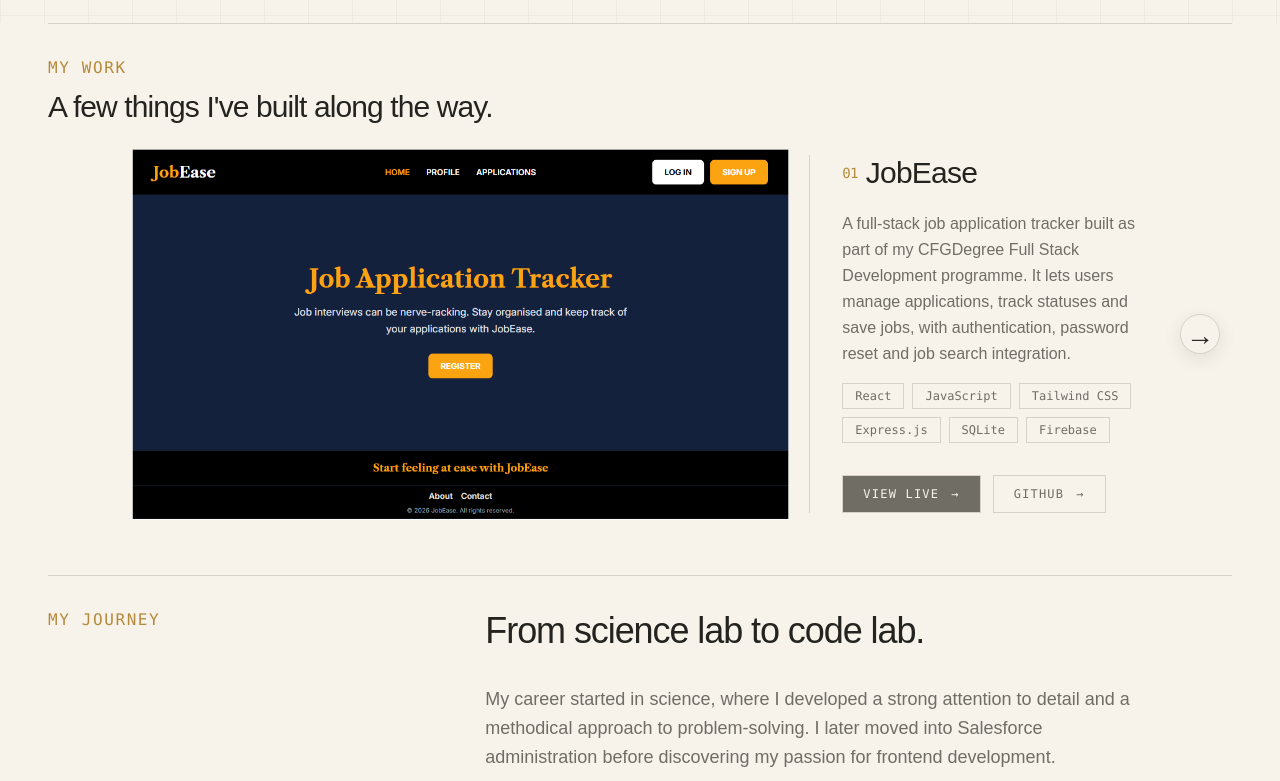
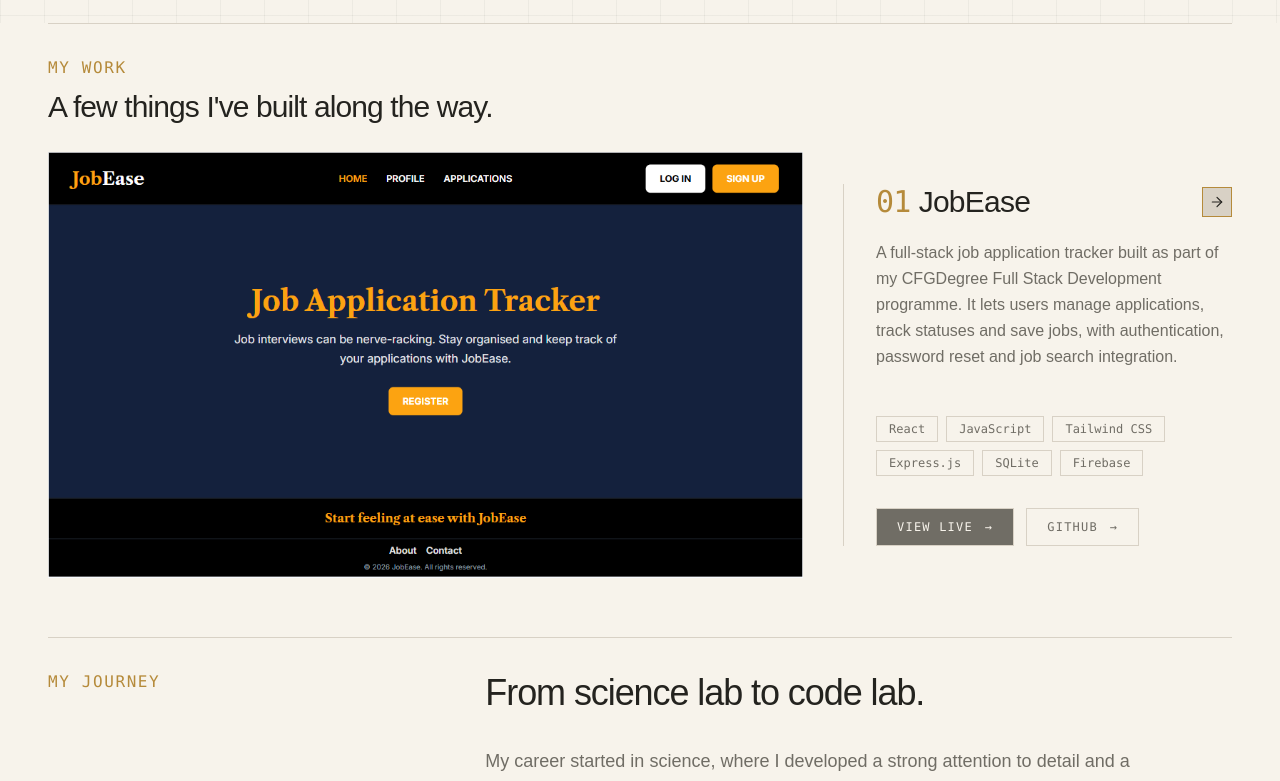
Before and after one commit to PrakrutiPareek/pp--portfolio, a Next.js app: page / in a window 1280 px wide. Shown: the part 680-1461 px from the top of the page. Built offline with nearby package versions, Linux system fonts and the light colour scheme.

Commit message:
Move project navigation beside title

```diff
--- a/src/app/components/Work.tsx
+++ b/src/app/components/Work.tsx
@@ -1,5 +1,6 @@
 "use client";
 import Image from "next/image";
+import {ArrowLeft, ArrowRight} from "lucide-react";
 import {useState} from "react";
 
 const projects = [
@@ -69,21 +70,8 @@ export default function Work() {
           const project = projects[currentProject];
 
           return (
-            <article className="grid w-full grid-cols-[48px_minmax(0,1fr)_48px] items-center gap-x-3 gap-y-6 border-(--border) md:grid-cols-[64px_minmax(0,1fr)_64px] md:gap-x-5 lg:grid-cols-[64px_minmax(0,1.65fr)_minmax(280px,0.85fr)_64px]">
-              {currentProject > 0 ? (
-                <button
-                  type="button"
-                  aria-label="Previous project"
-                  onClick={() => setCurrentProject(currentProject - 1)}
-                  className="col-start-1 row-start-1 flex size-8 select-none items-center justify-center justify-self-center rounded-full border border-(--border) bg-(--background) font-serif text-[1.75rem] leading-none text-(--foreground) shadow-[0_5px_18px_rgba(36,35,31,0.10)] transition-colors hover:border-(--accent) hover:bg-(--accent) hover:text-(--background) focus-visible:outline-2 focus-visible:outline-offset-4 focus-visible:outline-(--accent) md:size-10"
-                >
-                  <span aria-hidden="true">←</span>
-                </button>
-              ) : (
-                <span aria-hidden="true" className="col-start-1 row-start-1" />
-              )}
-
-              <div className="relative col-start-2 row-start-1 aspect-[1150/730] min-w-0 overflow-hidden">
+            <article className="grid w-full gap-y-6 border-(--border) lg:grid-cols-[minmax(0,1.65fr)_minmax(280px,0.85fr)] lg:items-center lg:gap-x-10">
+              <div className="relative aspect-[1150/730] min-w-0 overflow-hidden lg:col-start-1 lg:row-start-1">
                 <Image
                   src={project.image}
                   alt={`${project.title} project preview`}
@@ -93,17 +81,57 @@ export default function Work() {
                 />
               </div>
 
-              <div className="col-span-3 row-start-2 grid gap-6 md:grid-cols-[1fr_1.5fr] md:items-start lg:col-span-1 lg:col-start-3 lg:row-start-1 lg:block lg:border-l lg:border-(--border) lg:pl-8">
-                <h3 className="flex items-center gap-2 text-2xl font-medium tracking-tight md:text-3xl lg:mb-5">
-                  <span className="font-mono text-sm text-(--accent)">
-                    {project.number}
-                  </span>
+              <div className="grid gap-6 md:grid-cols-[1fr_1.5fr] md:items-start lg:col-start-2 lg:row-start-1 lg:block lg:border-l lg:border-(--border) lg:pl-8">
+                <div className="flex flex-wrap items-center justify-between gap-x-3 gap-y-2 lg:mb-5">
+                  <h3 className="flex min-w-0 items-center gap-2 text-2xl font-medium tracking-tight md:text-3xl">
+                    <span className="font-mono text-md text-(--accent)">
+                      {project.number}
+                    </span>
 
-                  {project.title}
-                </h3>
+                    {project.title}
+                  </h3>
+
+                  <div className="ml-auto grid shrink-0 grid-cols-2 gap-1">
+                    {currentProject > 0 ? (
+                      <button
+                        type="button"
+                        aria-label="Previous project"
+                        onClick={() => setCurrentProject(currentProject - 1)}
+                        className="group inline-flex size-[30px] items-center justify-center border border-(--accent) bg-(--border) text-(--foreground) transition-opacity duration-200 hover:opacity-80 focus-visible:outline-2 focus-visible:outline-offset-2 focus-visible:outline-(--accent)"
+                      >
+                        <ArrowLeft
+                          aria-hidden="true"
+                          size={16}
+                          strokeWidth={1.75}
+                          className="transition-transform duration-200 group-hover:-translate-x-0.5"
+                        />
+                      </button>
+                    ) : (
+                      <span aria-hidden="true" className="size-[30px]" />
+                    )}
+
+                    {currentProject < projects.length - 1 ? (
+                      <button
+                        type="button"
+                        aria-label="Next project"
+                        onClick={() => setCurrentProject(currentProject + 1)}
+                        className="group inline-flex size-[30px] items-center justify-center border border-(--accent) bg-(--border) text-(--foreground) transition-opacity duration-200 hover:opacity-80 focus-visible:outline-2 focus-visible:outline-offset-2 focus-visible:outline-(--accent)"
+                      >
+                        <ArrowRight
+                          aria-hidden="true"
+                          size={16}
+                          strokeWidth={1.75}
+                          className="transition-transform duration-200 group-hover:translate-x-0.5"
+                        />
+                      </button>
+                    ) : (
+                      <span aria-hidden="true" className="size-[30px]" />
+                    )}
+                  </div>
+                </div>
 
                 <div>
-                  <p className="max-w-2xl leading-relaxed text-(--muted)">
+                  <p className="min-h-48 max-w-2xl leading-relaxed text-(--muted) sm:min-h-36 md:min-h-32 lg:min-h-48 xl:min-h-40">
                     {project.description}
                   </p>
 
@@ -145,22 +173,6 @@ export default function Work() {
                   </div>
                 </div>
               </div>
-
-              {currentProject < projects.length - 1 ? (
-                <button
-                  type="button"
-                  aria-label="Next project"
-                  onClick={() => setCurrentProject(currentProject + 1)}
-                  className="col-start-3 row-start-1 flex size-8 select-none items-center justify-center justify-self-center rounded-full border border-(--border) bg-(--background) font-serif text-[1.75rem] leading-none text-(--foreground) shadow-[0_5px_18px_rgba(36,35,31,0.10)] transition-colors hover:border-(--accent) hover:bg-(--accent) hover:text-(--background) focus-visible:outline-2 focus-visible:outline-offset-4 focus-visible:outline-(--accent) md:size-10 lg:col-start-4"
-                >
-                  <span aria-hidden="true">→</span>
-                </button>
-              ) : (
-                <span
-                  aria-hidden="true"
-                  className="col-start-3 row-start-1 lg:col-start-4"
-                />
-              )}
             </article>
           );
         })()}
```
